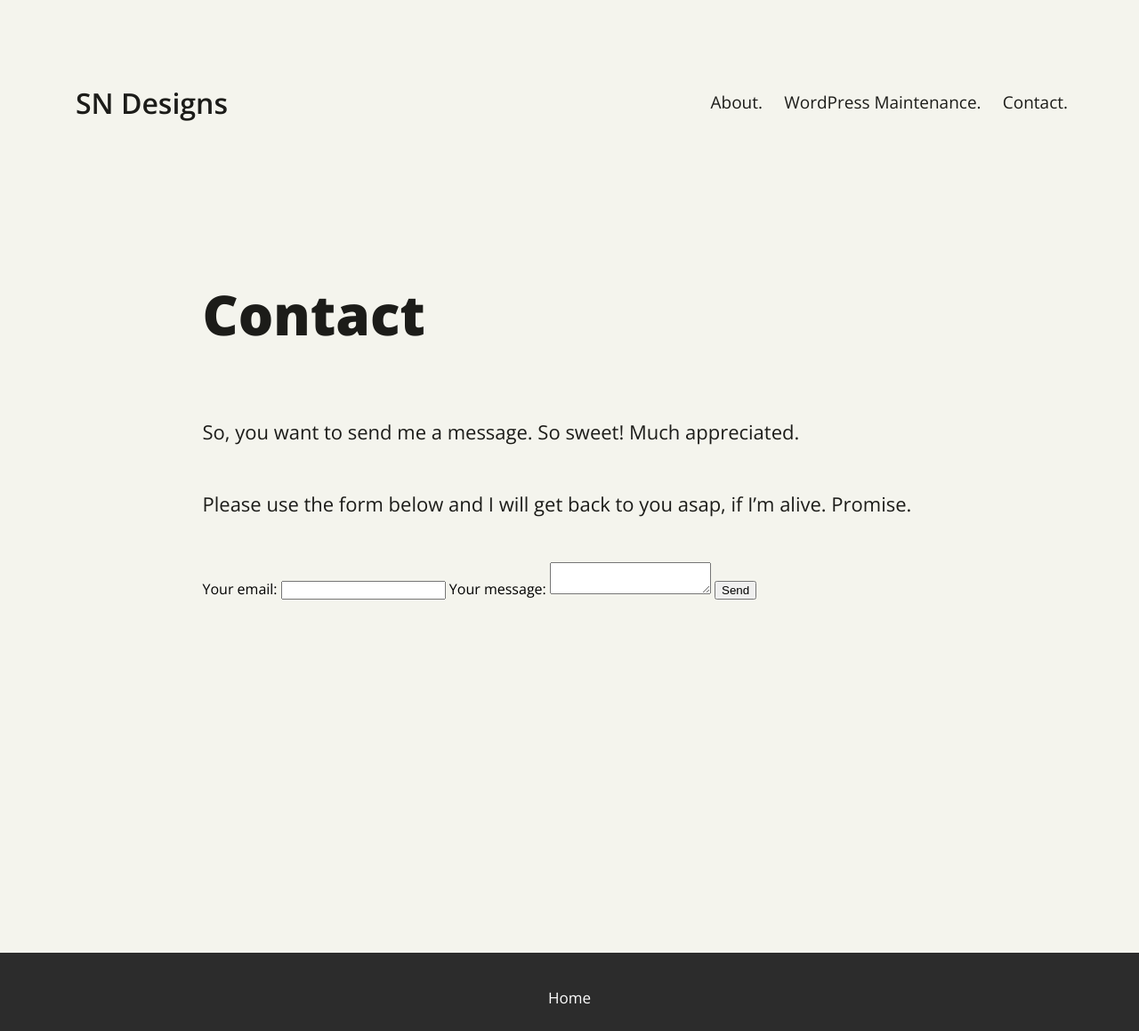
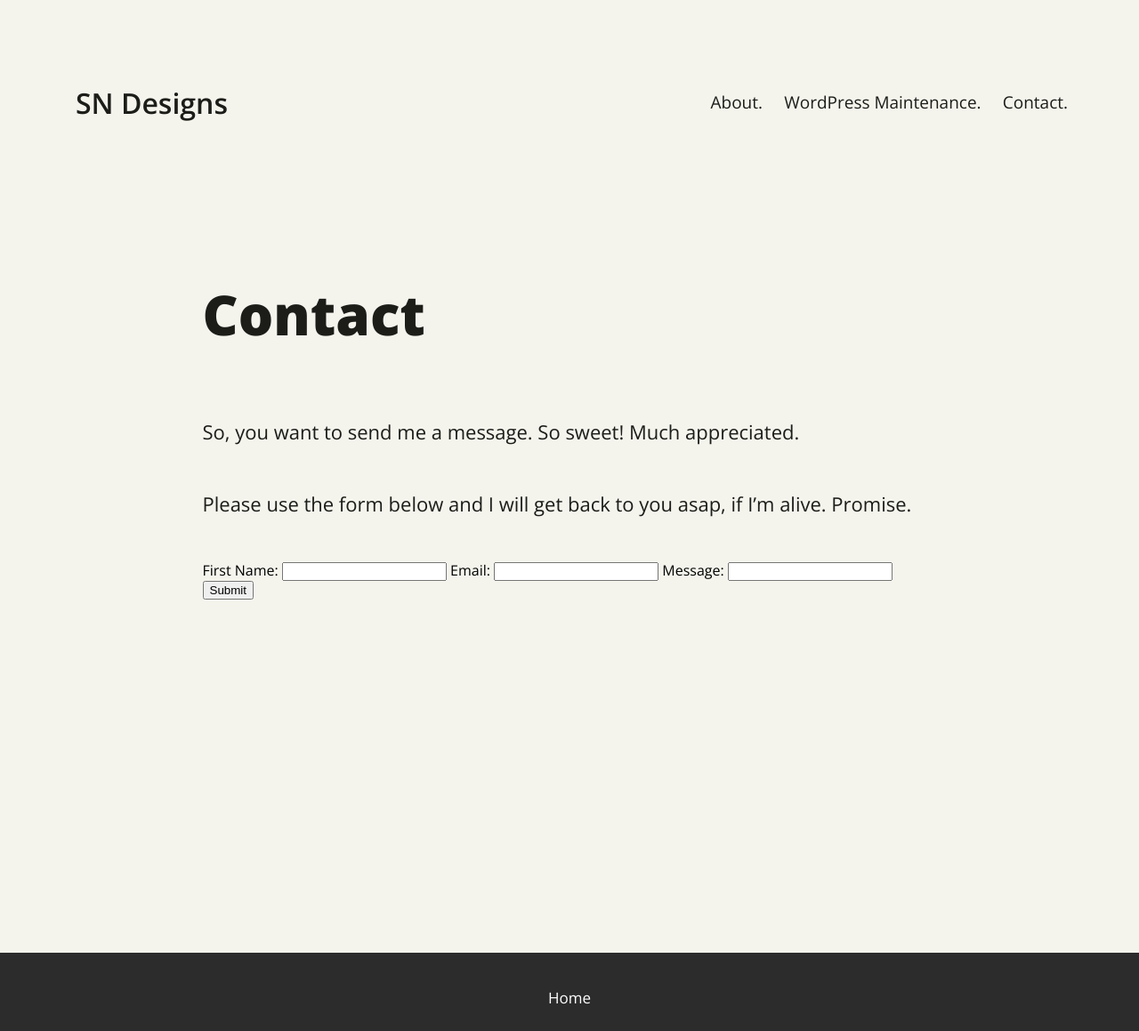
Before and after one commit to sndn/sndn.github.io, a Jekyll site: the page built from _posts/2022-11-24-contact.md, in a window 1280 px wide. Shown: the whole page at 89% size. Built offline with Jekyll 4.4.1, drawn with Linux system fonts in a browser that asks for light colours.

Commit message:
Add files via upload

```diff
--- a/_posts/2022-11-24-contact.md
+++ b/_posts/2022-11-24-contact.md
@@ -9,17 +9,15 @@ So, you want to send me a message. So sweet! Much appreciated.
 
 Please use the form below and I will get back to you asap, if I'm alive. Promise.
 
-<form action="https://formspree.io/f/mqkjopkd" method="POST">
+<form id="my-form" action="https://formspree.io/f/mqkjopkd" method="POST">
 
-<label>
-Your email:
-<input type="email" name="email">
-</label>
+<label>First Name:</label>
+<input type="text" name="name" />
+<label>Email:</label>
+<input type="email" name="email" />
+<label>Message:</label>
+<input type="text" name="message" />
+<button id="my-form-button">Submit</button>
+<p id="my-form-status"></p>
 
-<label>
-Your message:
-<textarea name="message"></textarea>
-</label>
-
-<button type="submit">Send</button>
 </form>
```
